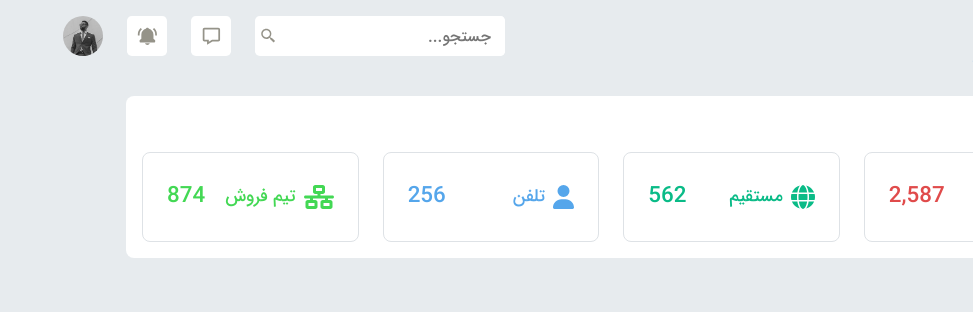
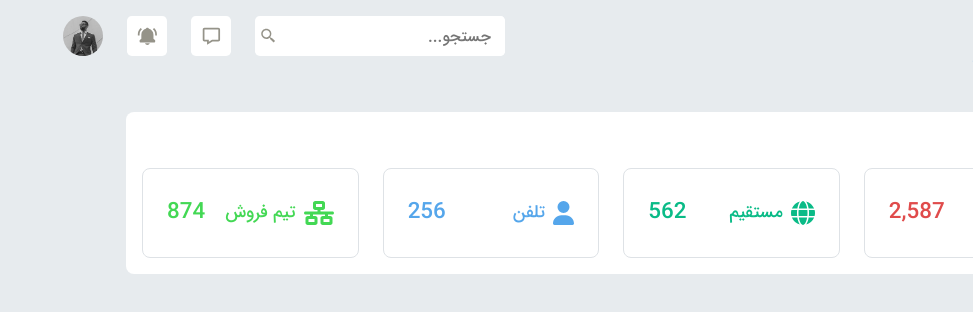
Before and after one commit to mohammadmehdidalvandii/nextable-cms, a React (Vite) app: page /Sale in a window 1280 px wide. Shown: the top 312 px of the page, without its empty margins (307-1280 px from the left). Built offline with nearby package versions, Linux system fonts and the light colour scheme.

Commit message:
change padding

```diff
--- a/src/components/Template/sales/Network/Network.css
+++ b/src/components/Template/sales/Network/Network.css
@@ -1,5 +1,5 @@
 .network{
     display: block;
     width: 100%;
-    padding: 6rem 0;
+   padding-top: 7rem;
 }
```
